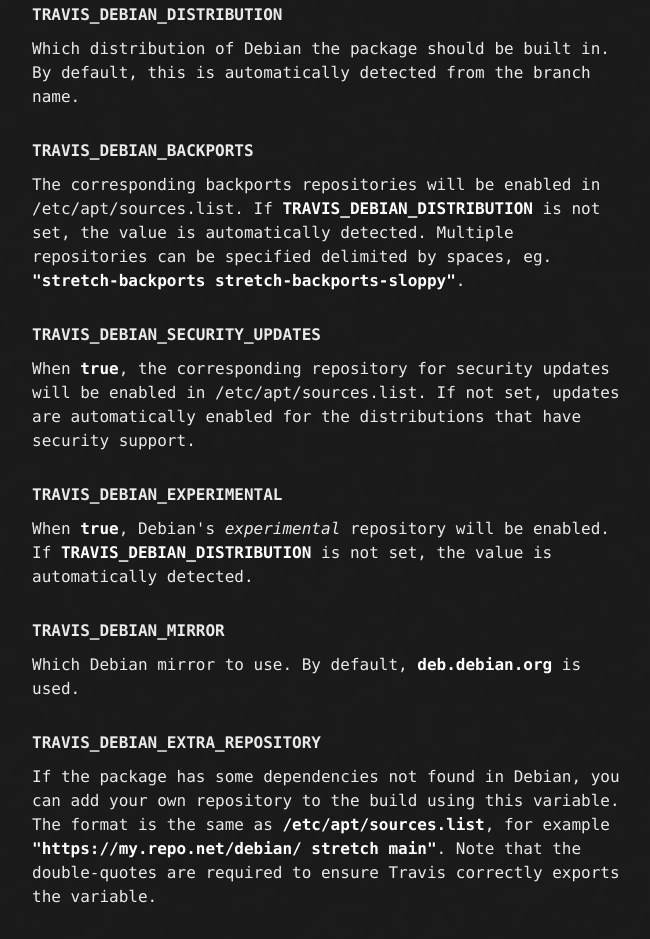
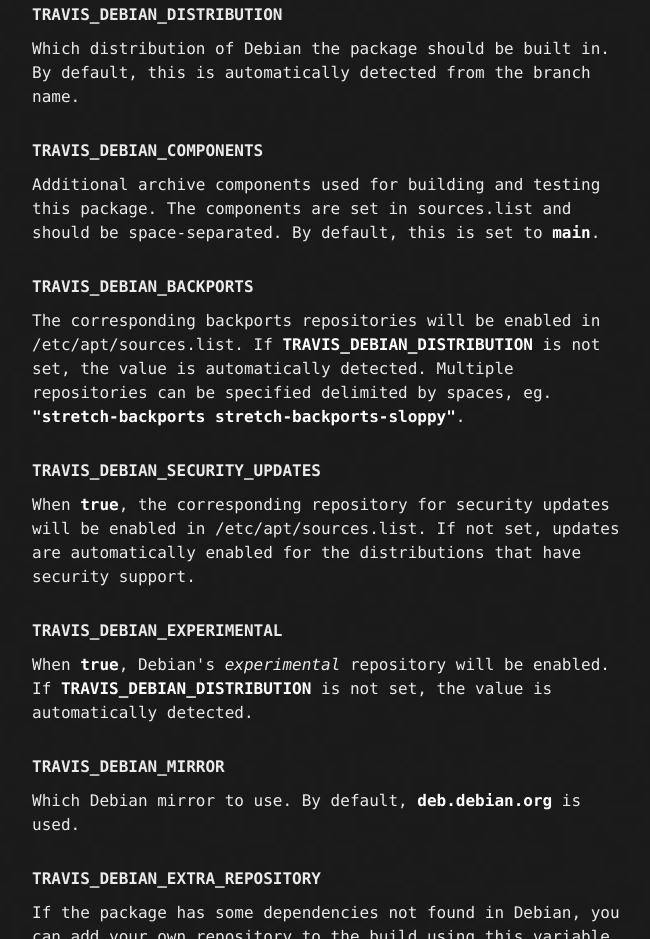
Before and after one commit to lamby/travis.debian.net, a plain HTML site: page index.html in a window 1280 px wide. Shown: the part 2749-3688 px from the top of the page, without its empty margins (308-958 px from the left). Drawn offline with Linux system fonts and the light colour scheme.

Commit message:
Add TRAVIS_DEBIAN_COMPONENTS option

```diff
--- a/index.html
+++ b/index.html
@@ -160,6 +160,15 @@
         default, this is automatically detected from the branch name.
       </dd>
       <dt>
+        TRAVIS_DEBIAN_COMPONENTS
+      </dt>
+      <dd>
+        Additional archive components used for building and testing this
+        package.
+        The components are set in sources.list and should be space-separated.
+        By default, this is set to <tt>main</tt>.
+      </dd>
+      <dt>
         TRAVIS_DEBIAN_BACKPORTS
       </dt>
       <dd>
```
Also changed, not shown: 1 other file.
